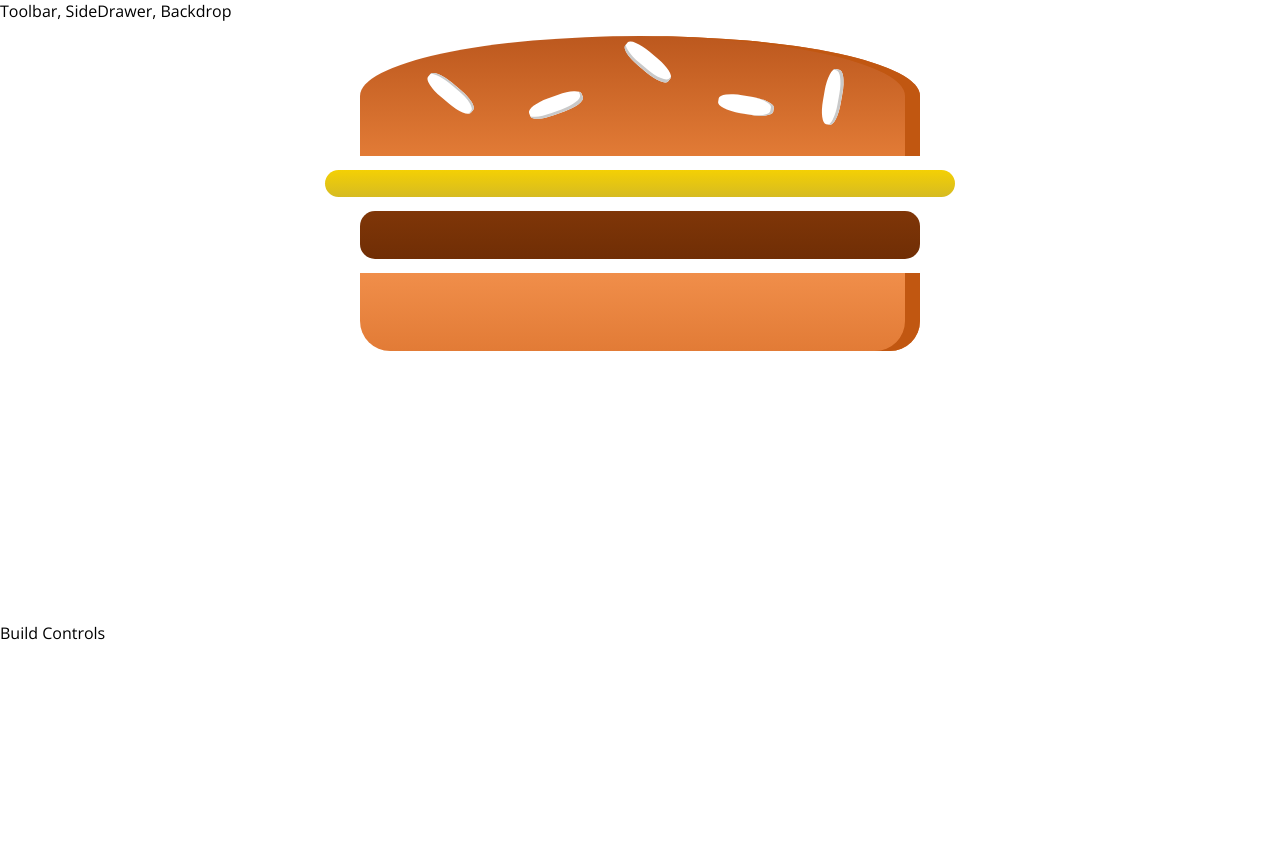
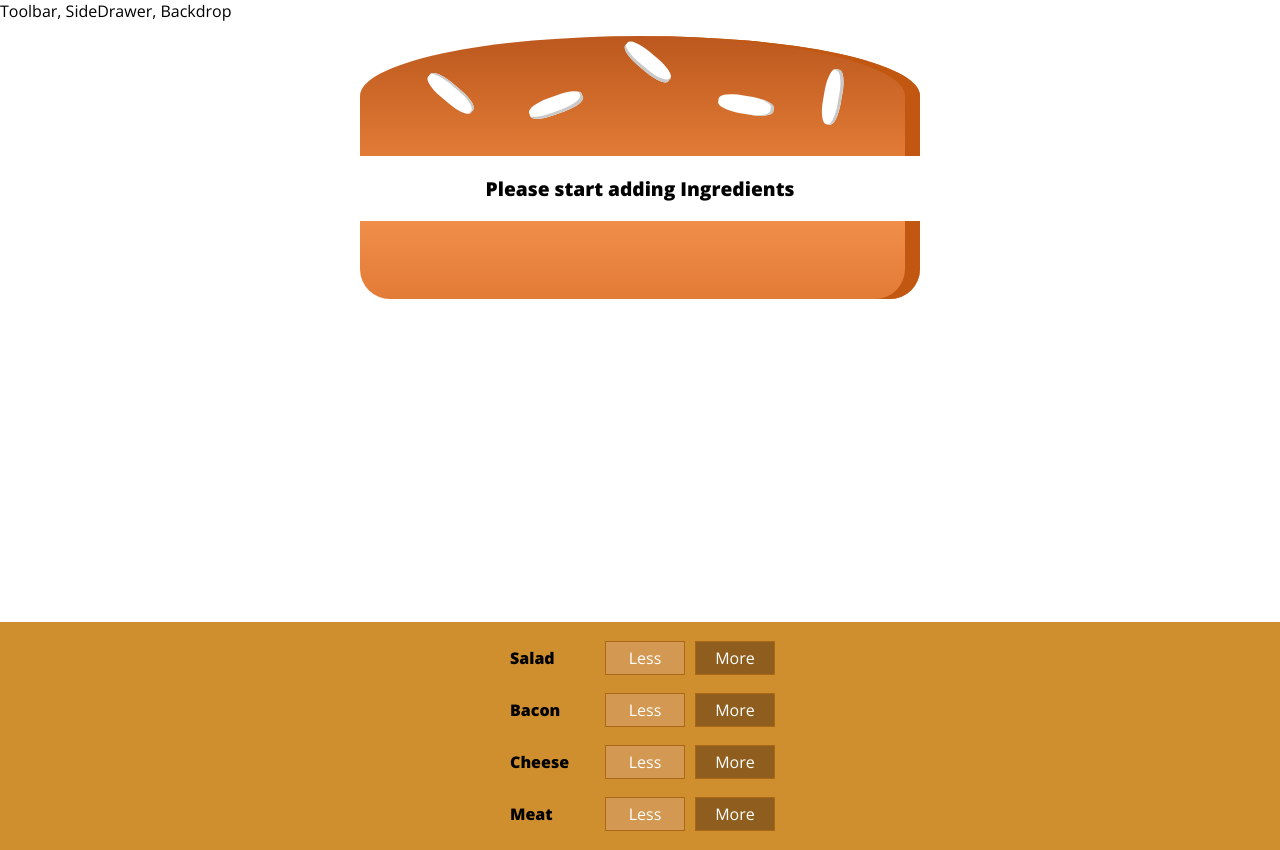
Before and after one commit to felipereina/burgerBuilder, a React (Create React App) app: page / in a window 1280 px wide. Before the commit the page ends 800 px from the top, so only its background shows below. Built offline with nearby package versions, Linux system fonts and the light colour scheme.

Commit message:
created buildControls components

```diff
--- /dev/null
+++ b/src/components/Burger/BuildControls/BuildControl/BuildControl.js
@@ -0,0 +1,15 @@
+import React from 'react'
+import classes from './BuildControl.module.css'
+
+const buildControl = (props) => {
+    return (
+        <div className={classes.BuildControl}>
+        <div className= {classes.Label}>{props.label}</div>
+        <button className={classes.Less}>Less</button>
+        <button className={classes.More}>More</button>
+
+        </div>
+    )
+}
+
+export default buildControl
--- /dev/null
+++ b/src/components/Burger/BuildControls/BuildControl/BuildControl.module.css
@@ -0,0 +1,56 @@
+.BuildControl{
+    display: flex;
+    justify-content: space-between;
+    align-items: center;
+    margin: 5px 0;
+}
+
+.BuildControl button {
+    display: block;
+    font: inherit;
+    padding: 5px;
+    margin: 0 5px;
+    width: 80px;
+    border: 1px solid #aa6817;
+    cursor: pointer;
+    outline: none;
+}
+
+.BuildControl button:disabled {
+    background-color: #AC9980;
+    border: 1px solid #7E7365;
+    color: #ccc;
+    cursor: default;
+}
+
+.BuildControl button:hover:disabled {
+    background-color: #AC9980;
+    color: #ccc;
+    cursor: not-allowed;
+}
+
+.Label {
+    padding: 10px;
+    font-weight: bold;
+    width: 80px;
+}
+
+.BuildControl .Less {
+    background-color: #D39952;
+    color: white;
+}
+
+.BuildControl .More {
+    background-color: #8F5E1E;
+    color: white;
+}
+
+.BuildControl .Less:hover, .BuildControl .Less:active {
+    background-color: #DAA972;
+    color: white;
+}
+
+.BuildControl .More:hover,.BuildControl .More:active {
+    background-color: #99703F;
+    color: white;
+}
--- /dev/null
+++ b/src/components/Burger/BuildControls/BuildControls.js
@@ -0,0 +1,22 @@
+import React from 'react'
+import classes from './BuildControls.module.css'
+import BuildControl from './BuildControl/BuildControl'
+
+const controls = [
+    {label: 'Salad', type: 'salad'},
+    {label: 'Bacon', type: 'bacon'},
+    {label: 'Cheese', type: 'cheese'},
+    {label: 'Meat', type: 'meat'},
+]
+
+const buildControls = (props) => {
+    return (
+        <div className={classes.BuildControls}>
+            {controls.map( ctrl =>(
+                <BuildControl key={ctrl.label} label={ctrl.label} />
+            ))}
+        </div>
+    )
+}
+
+export default buildControls
--- /dev/null
+++ b/src/components/Burger/BuildControls/BuildControls.module.css
@@ -0,0 +1,11 @@
+.BuildControls{
+    width: 100%;
+    background-color: #CF8F2E;
+    display: flex;
+    flex-flow: column;
+    align-items: center;
+    box-shadow: 0 2px 1px #ccc;
+    margin: auto;
+    padding: 10px 0;
+
+}
--- a/src/components/Burger/Burger.js
+++ b/src/components/Burger/Burger.js
@@ -3,11 +3,25 @@
 import BurgerIngredient from './BurgerIngredient/BurgerIngredient'
 
 const burger = (props) => {
+
+    let transformedIngredients = Object.keys(props.ingredients)
+        .map(igKey => {
+            return [...Array(props.ingredients[igKey])].map((_, i) => {
+                return <BurgerIngredient key={igKey + i} type={igKey} />
+            })
+        })
+        .reduce((arr, el) => {
+            return arr.concat(el)
+        }, [])
+
+    if (transformedIngredients.length === 0) {
+        transformedIngredients = <p>Please start adding Ingredients</p>
+    }
+
     return (
         <div className={classes.Burger}>
             <BurgerIngredient type="bread-top" />
-            <BurgerIngredient type="cheese" />
-            <BurgerIngredient type="meat" />
+            {transformedIngredients}
             <BurgerIngredient type="bread-bottom" />
 
         </div>
--- a/src/containers/BurgerBuilder/BurgerBuilder.js
+++ b/src/containers/BurgerBuilder/BurgerBuilder.js
@@ -1,14 +1,27 @@
 import React, { Component } from 'react'
 import Aux from '../../hoc/Aux'
 import Burger from '../../components/Burger/Burger'
+import BuildControls from '../../components/Burger/BuildControls/BuildControls'
 
 class BurgerBuilder extends Component {
+
+    constructor(props){
+        super(props)
+        this.state= {
+            ingredients: {
+                salad: 0,
+                bacon: 0,
+                cheese: 0,
+                meat: 0
+            }
+        }
+    }
 
     render(){
         return (
             <Aux>
-                <Burger/>
-                <div>Build Controls</div>
+                <Burger ingredients= {this.state.ingredients}/>
+                <BuildControls />
             </Aux>
 
         )
```
